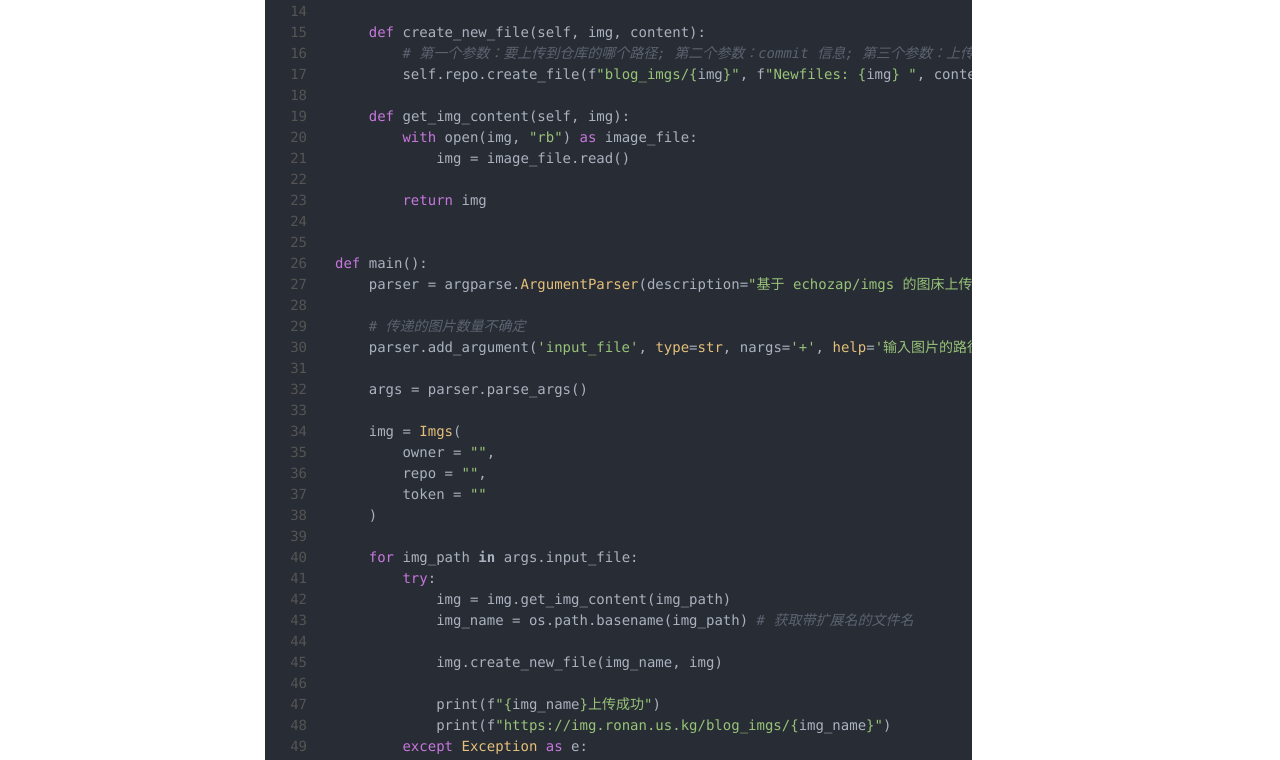
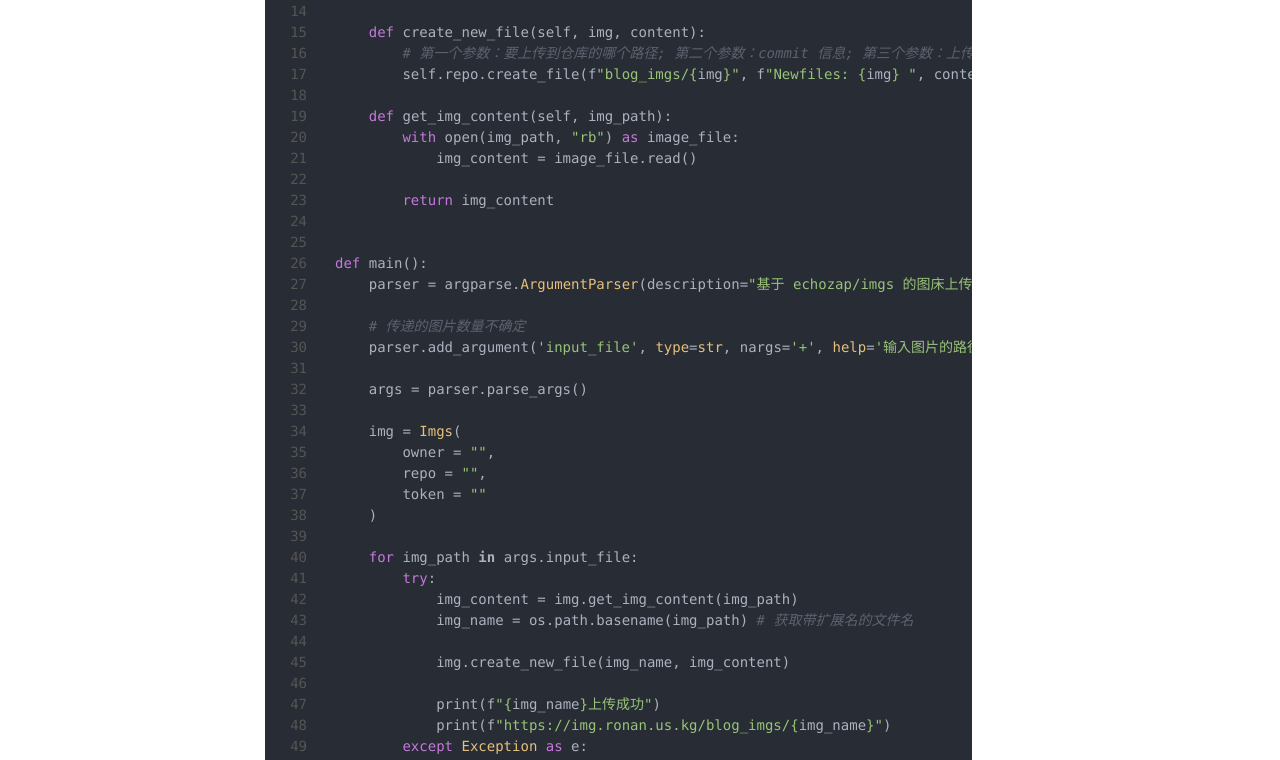
Before and after one commit to EchoZap/Huxpro_Blog, a Jekyll site: the page built from _posts/2024-09-08-RonanBlog 图床上传脚本.md, in a window 1280 px wide. Shown: the part 676-1436 px from the top of the page. Built offline with Jekyll 4.4.1, drawn with Linux system fonts in a browser that asks for light colours; nearby versions of some CDN libraries; comment, search, counter and statistics services are not loaded.

Commit message:
Update 2024-09-08-RonanBlog 图床上传脚本.md

```diff
--- a/_posts/2024-09-08-RonanBlog 图床上传脚本.md
+++ b/_posts/2024-09-08-RonanBlog 图床上传脚本.md
@@ -28,11 +28,11 @@ class Imgs:
         # 第一个参数：要上传到仓库的哪个路径; 第二个参数：commit 信息; 第三个参数：上传文档正文; 第四个参数：上传的分支
         self.repo.create_file(f"blog_imgs/{img}", f"Newfiles: {img} ", content, branch="main")
 
-    def get_img_content(self, img):
-        with open(img, "rb") as image_file:
-            img = image_file.read()
+    def get_img_content(self, img_path):
+        with open(img_path, "rb") as image_file:
+            img_content = image_file.read()
 
-        return img
+        return img_content
 
 
 def main():
@@ -51,10 +51,10 @@ def main():
 
     for img_path in args.input_file:
         try:
-            img = img.get_img_content(img_path)
+            img_content = img.get_img_content(img_path)
             img_name = os.path.basename(img_path) # 获取带扩展名的文件名
 
-            img.create_new_file(img_name, img)
+            img.create_new_file(img_name, img_content)
 
             print(f"{img_name}上传成功")
             print(f"https://img.ronan.us.kg/blog_imgs/{img_name}")
```
